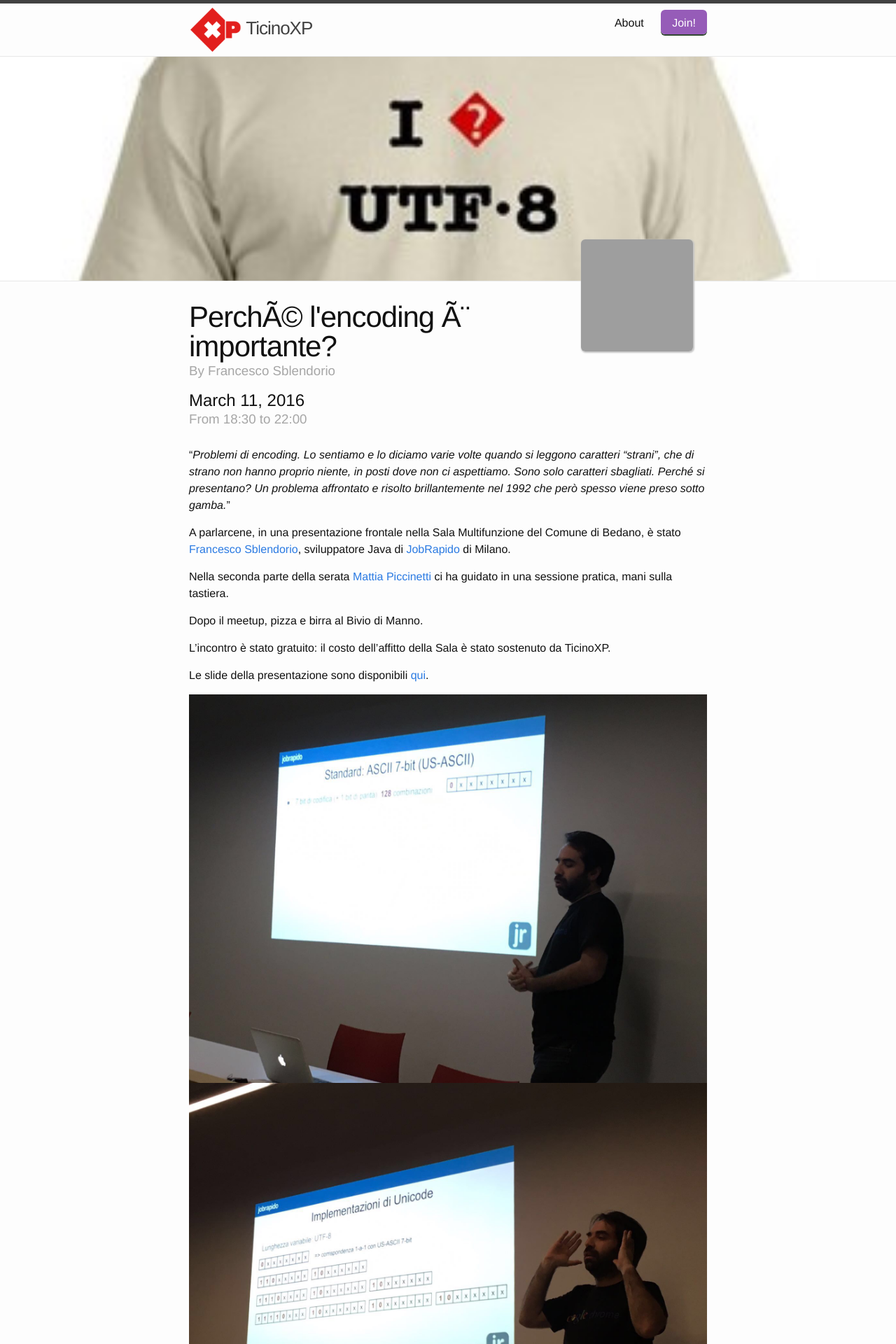
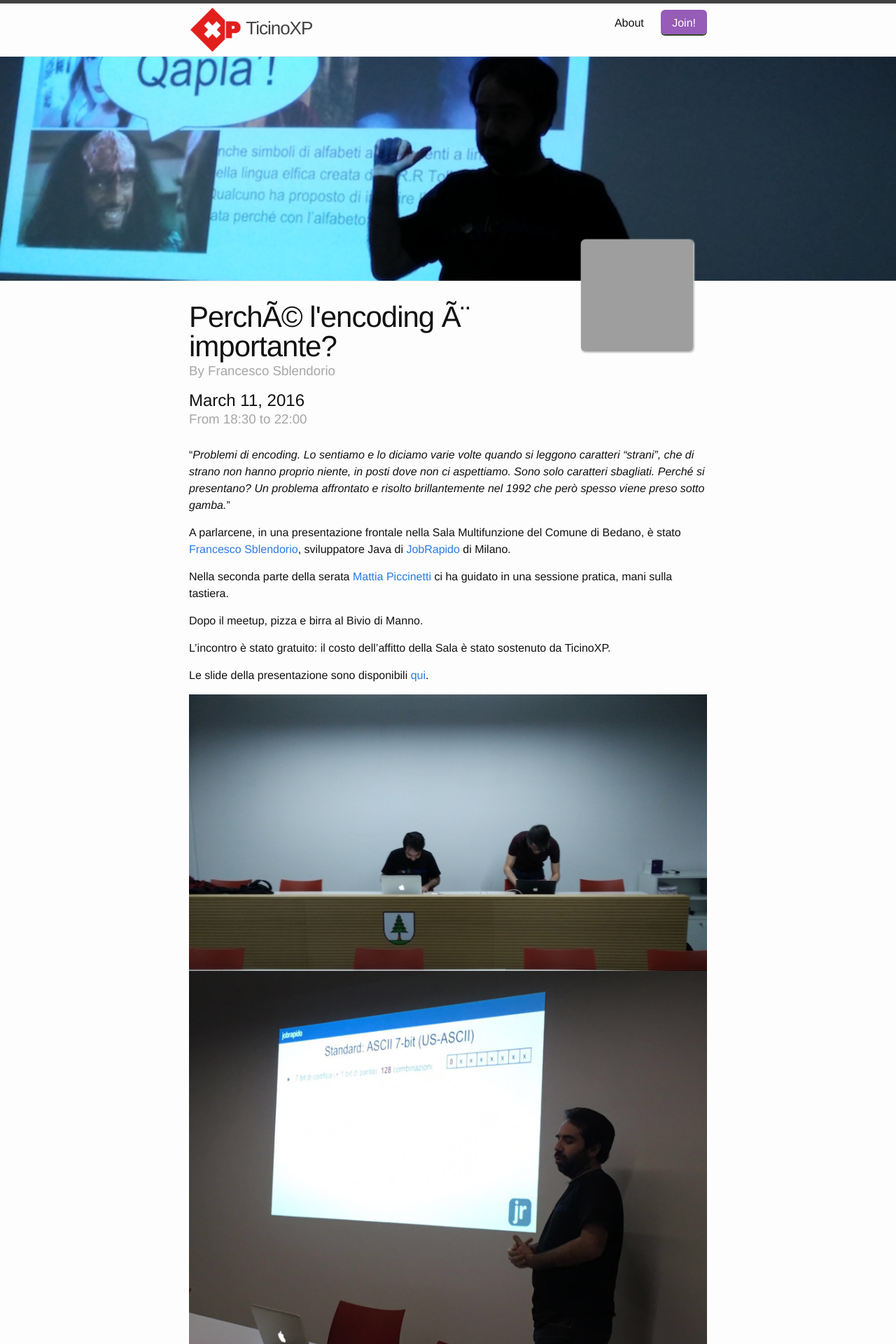
Before and after one commit to TicinoXP/ticinoxp.github.io, a Jekyll site: the page built from _posts/2016-03-11-encoding-con-sblendorio.md, in a window 1280 px wide. Shown: the top 1920 px of the page at 70% size. Built offline with Jekyll 4.4.1, drawn with Linux system fonts in a browser that asks for light colours; grey boxes are pictures that could not be loaded.

Commit message:
immagine di sfondo con Francesco

```diff
--- a/_posts/2016-03-11-encoding-con-sblendorio.md
+++ b/_posts/2016-03-11-encoding-con-sblendorio.md
@@ -3,7 +3,7 @@ layout: post
 
 #event information
 title:  "PerchÃ© l'encoding Ã¨ importante?"
-cover: "/img/encoding/tshirt-utf8.jpg"
+cover: "/img/encoding/IMG_20160311_190240.jpg"
 date:   2016-03-11
 start_time: "18:30"
 end_time: "22:00"
@@ -26,12 +26,11 @@ L'incontro è stato gratuito: il costo dell'affitto della Sala è stato sostenut
 
 Le slide della presentazione sono disponibili [qui](https://goo.gl/MklLQr).
 
+![encoding1](/img/encoding/IMG_20160311_184256.jpg)
 ![encoding1](/img/encoding/IMG_0543.jpg)
 ![encoding1](/img/encoding/IMG_0544.jpg)
-![encoding1](/img/encoding/IMG_0545.jpg)
 ![encoding1](/img/encoding/IMG_0546.jpg)
 ![encoding1](/img/encoding/IMG_20160311_184022.jpg)
-![encoding1](/img/encoding/IMG_20160311_184256.jpg)
 ![encoding1](/img/encoding/IMG_20160311_184706.jpg)
 ![encoding1](/img/encoding/IMG_20160311_184708.jpg)
 ![encoding1](/img/encoding/IMG_20160311_190158.jpg)
```
Also changed, not shown: img/encoding/IMG_0545.jpg (deleted), img/encoding/IMG_20160311_184256.jpg.
